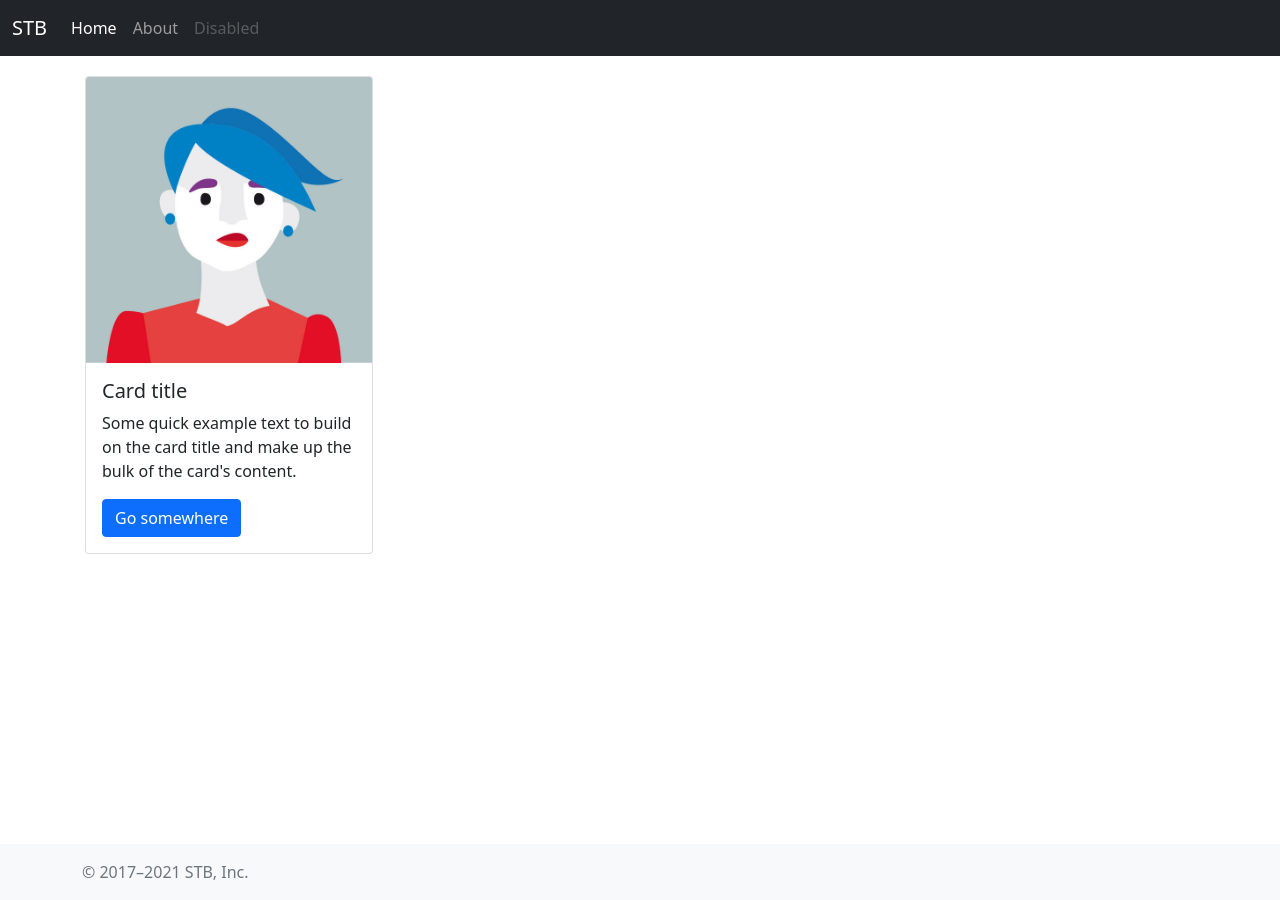
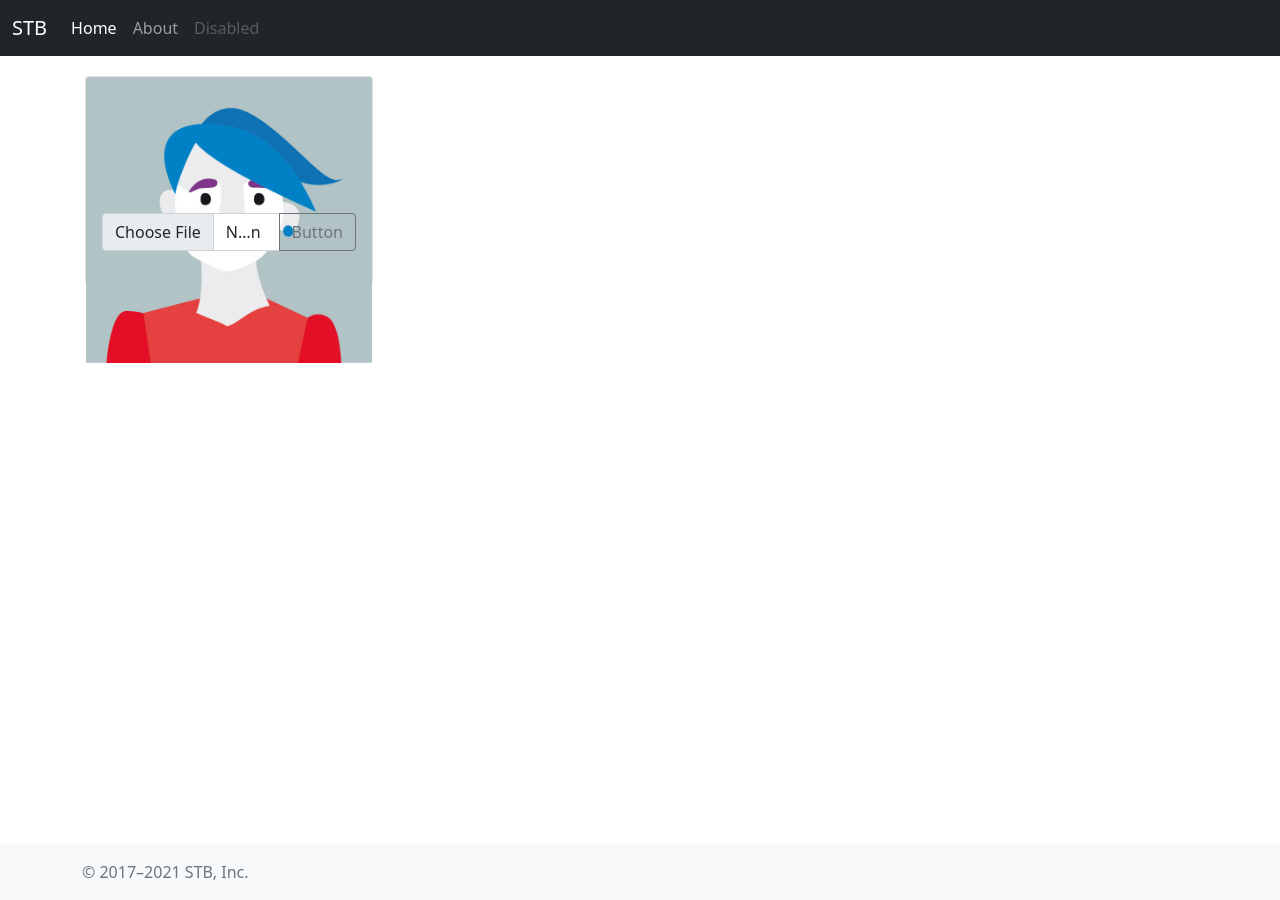
Before and after one commit to createwebid/web, a Jekyll site: the page built from index.html, in a window 1280 px wide. Built offline with Jekyll 4.4.1, drawn with Linux system fonts in a browser that asks for light colours.

Commit message:
Update index.html

```diff
--- a/index.html
+++ b/index.html
@@ -8,6 +8,9 @@
   <div class="card-body">
     <h5 class="card-title">Card title</h5>
     <p class="card-text">Some quick example text to build on the card title and make up the bulk of the card's content.</p>
-    <a href="#" class="btn btn-primary">Go somewhere</a>
+    <p><div class="input-group">
+  <input type="file" class="form-control" id="uploadFile" aria-describedby="inputGroupFileAddon04" aria-label="Upload">
+  <button class="btn btn-outline-secondary" type="button" id="uploadBtn">Button</button>
+</div></p>
   </div>
 </div></p>
```
